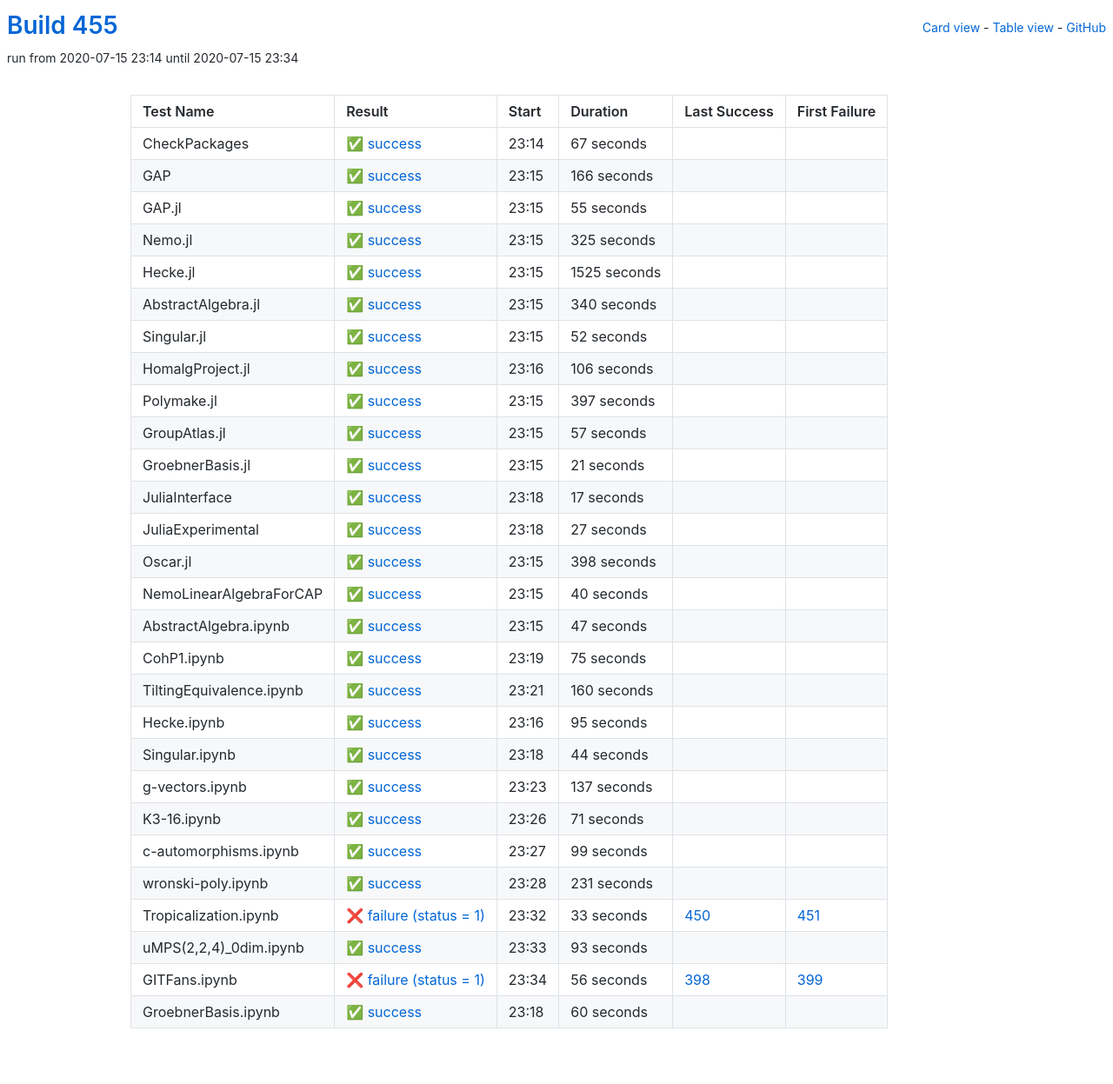
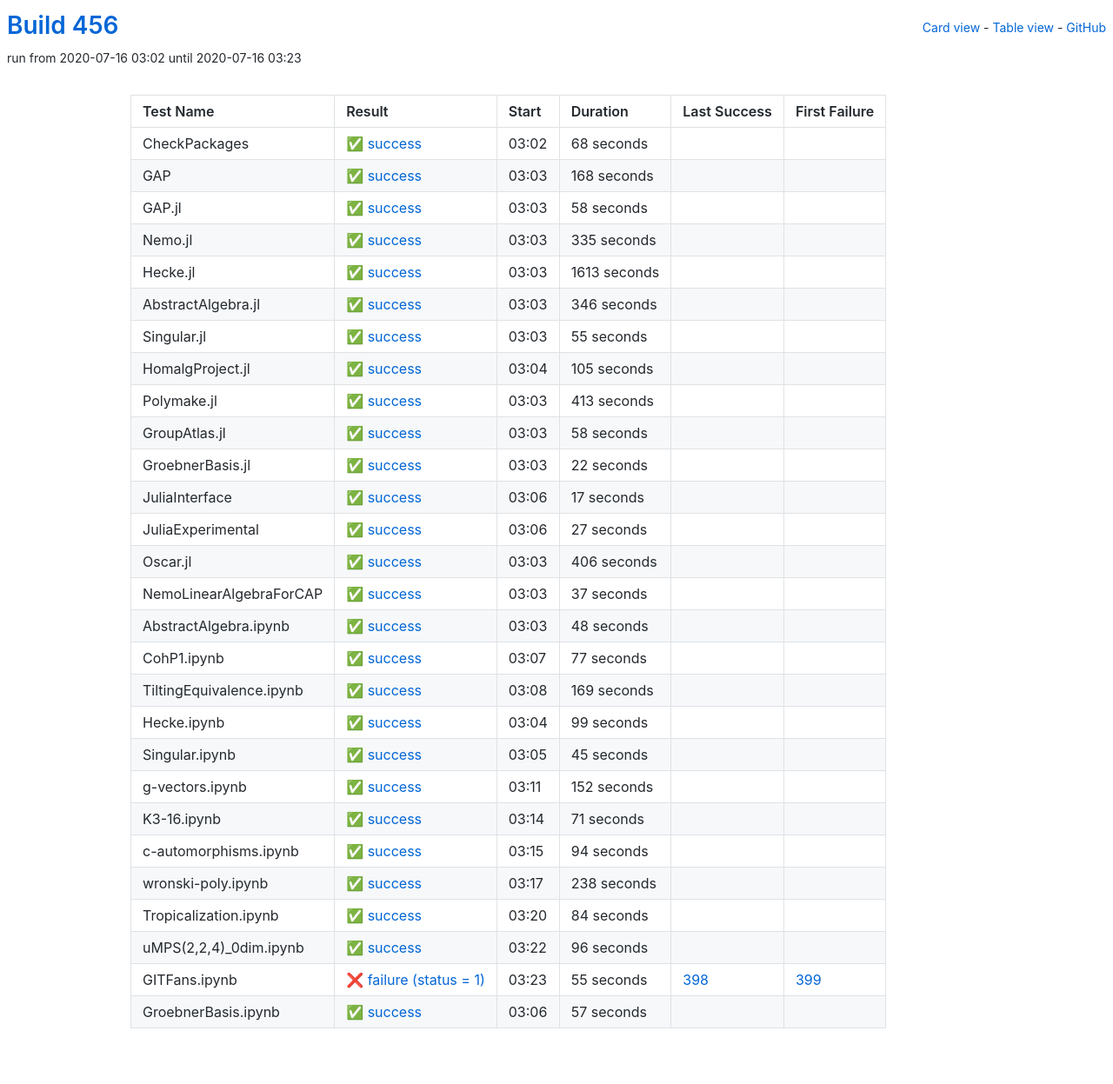
Before and after one commit to oscar-system/oscar-ci-status-stable, a Jekyll site: the page built from table.html, in a window 1280 px wide. Shown: the whole page at 87% size. Built offline with Jekyll 4.4.1, drawn with Linux system fonts in a browser that asks for light colours.

Commit message:
Build #456

```diff
--- a/_data/ci.yml
+++ b/_data/ci.yml
@@ -1,6 +1,6 @@
 ---
-build: 455
-build_url: https://oscarci.mathematik.uni-kl.de/job/oscar-stable/455/
+build: 456
+build_url: https://oscarci.mathematik.uni-kl.de/job/oscar-stable/456/
 job: oscar-stable
 organization: oscar-system
 repo: oscar-ci-status-stable
@@ -8,32 +8,80 @@ repourl: https://github.com/oscar-system/oscar-ci-status-stable
 tests:
 - name: CheckPackages
   id: checkpackages
-  log: https://oscarci.mathematik.uni-kl.de/job/oscar-stable/455/artifact/logs/build-455/CheckPackages.log
-  start: 2020-07-15 23:14
+  log: https://oscarci.mathematik.uni-kl.de/job/oscar-stable/456/artifact/logs/build-456/CheckPackages.log
+  start: 2020-07-16 03:02
   success: true
   exitcode: 0
   status: success
-  duration: 67
+  duration: 68
   last_success: false
   last_success_url:
   first_failure: false
   first_failure_url:
 - name: GAP
   id: gap
-  log: https://oscarci.mathematik.uni-kl.de/job/oscar-stable/455/artifact/logs/build-455/GAP.log
-  start: 2020-07-15 23:15
+  log: https://oscarci.mathematik.uni-kl.de/job/oscar-stable/456/artifact/logs/build-456/GAP.log
+  start: 2020-07-16 03:03
   success: true
   exitcode: 0
   status: success
-  duration: 166
+  duration: 168
   last_success: false
   last_success_url:
   first_failure: false
   first_failure_url:
 - name: GAP.jl
   id: gap-jl
-  log: https://oscarci.mathematik.uni-kl.de/job/oscar-stable/455/artifact/logs/build-455/GAP.jl.log
-  start: 2020-07-15 23:15
+  log: https://oscarci.mathematik.uni-kl.de/job/oscar-stable/456/artifact/logs/build-456/GAP.jl.log
+  start: 2020-07-16 03:03
+  success: true
+  exitcode: 0
+  status: success
+  duration: 58
+  last_success: false
+  last_success_url:
+  first_failure: false
+  first_failure_url:
+- name: Nemo.jl
+  id: nemo-jl
+  log: https://oscarci.mathematik.uni-kl.de/job/oscar-stable/456/artifact/logs/build-456/Nemo.jl.log
+  start: 2020-07-16 03:03
+  success: true
+  exitcode: 0
+  status: success
+  duration: 335
+  last_success: false
+  last_success_url:
+  first_failure: false
+  first_failure_url:
+- name: Hecke.jl
+  id: hecke-jl
+  log: https://oscarci.mathematik.uni-kl.de/job/oscar-stable/456/artifact/logs/build-456/Hecke.jl.log
+  start: 2020-07-16 03:03
+  success: true
+  exitcode: 0
+  status: success
+  duration: 1613
+  last_success: false
+  last_success_url:
+  first_failure: false
+  first_failure_url:
+- name: AbstractAlgebra.jl
+  id: abstractalgebra-jl
+  log: https://oscarci.mathematik.uni-kl.de/job/oscar-stable/456/artifact/logs/build-456/AbstractAlgebra.jl.log
+  start: 2020-07-16 03:03
+  success: true
+  exitcode: 0
+  status: success
+  duration: 346
+  last_success: false
+  last_success_url:
+  first_failure: false
+  first_failure_url:
+- name: Singular.jl
+  id: singular-jl
+  log: https://oscarci.mathematik.uni-kl.de/job/oscar-stable/456/artifact/logs/build-456/Singular.jl.log
+  start: 2020-07-16 03:03
   success: true
   exitcode: 0
   status: success
@@ -42,106 +90,58 @@ tests:
   last_success_url:
   first_failure: false
   first_failure_url:
-- name: Nemo.jl
-  id: nemo-jl
-  log: https://oscarci.mathematik.uni-kl.de/job/oscar-stable/455/artifact/logs/build-455/Nemo.jl.log
-  start: 2020-07-15 23:15
+- name: HomalgProject.jl
+  id: homalgproject-jl
+  log: https://oscarci.mathematik.uni-kl.de/job/oscar-stable/456/artifact/logs/build-456/HomalgProject.jl.log
+  start: 2020-07-16 03:04
   success: true
   exitcode: 0
   status: success
-  duration: 325
-  last_success: false
-  last_success_url:
-  first_failure: false
-  first_failure_url:
-- name: Hecke.jl
-  id: hecke-jl
-  log: https://oscarci.mathematik.uni-kl.de/job/oscar-stable/455/artifact/logs/build-455/Hecke.jl.log
-  start: 2020-07-15 23:15
-  success: true
-  exitcode: 0
-  status: success
-  duration: 1525
-  last_success: false
-  last_success_url:
-  first_failure: false
-  first_failure_url:
-- name: AbstractAlgebra.jl
-  id: abstractalgebra-jl
-  log: https://oscarci.mathematik.uni-kl.de/job/oscar-stable/455/artifact/logs/build-455/AbstractAlgebra.jl.log
-  start: 2020-07-15 23:15
-  success: true
-  exitcode: 0
-  status: success
-  duration: 340
-  last_success: false
-  last_success_url:
-  first_failure: false
-  first_failure_url:
-- name: Singular.jl
-  id: singular-jl
-  log: https://oscarci.mathematik.uni-kl.de/job/oscar-stable/455/artifact/logs/build-455/Singular.jl.log
-  start: 2020-07-15 23:15
-  success: true
-  exitcode: 0
-  status: success
-  duration: 52
-  last_success: false
-  last_success_url:
-  first_failure: false
-  first_failure_url:
-- name: HomalgProject.jl
-  id: homalgproject-jl
-  log: https://oscarci.mathematik.uni-kl.de/job/oscar-stable/455/artifact/logs/build-455/HomalgProject.jl.log
-  start: 2020-07-15 23:16
-  success: true
-  exitcode: 0
-  status: success
-  duration: 106
+  duration: 105
   last_success: false
   last_success_url:
   first_failure: false
   first_failure_url:
 - name: Polymake.jl
   id: polymake-jl
-  log: https://oscarci.mathematik.uni-kl.de/job/oscar-stable/455/artifact/logs/build-455/Polymake.jl.log
-  start: 2020-07-15 23:15
+  log: https://oscarci.mathematik.uni-kl.de/job/oscar-stable/456/artifact/logs/build-456/Polymake.jl.log
+  start: 2020-07-16 03:03
   success: true
   exitcode: 0
   status: success
-  duration: 397
+  duration: 413
   last_success: false
   last_success_url:
   first_failure: false
   first_failure_url:
 - name: GroupAtlas.jl
   id: groupatlas-jl
-  log: https://oscarci.mathematik.uni-kl.de/job/oscar-stable/455/artifact/logs/build-455/GroupAtlas.jl.log
-  start: 2020-07-15 23:15
+  log: https://oscarci.mathematik.uni-kl.de/job/oscar-stable/456/artifact/logs/build-456/GroupAtlas.jl.log
+  start: 2020-07-16 03:03
   success: true
   exitcode: 0
   status: success
-  duration: 57
+  duration: 58
   last_success: false
   last_success_url:
   first_failure: false
   first_failure_url:
 - name: GroebnerBasis.jl
   id: groebnerbasis-jl
-  log: https://oscarci.mathematik.uni-kl.de/job/oscar-stable/455/artifact/logs/build-455/GroebnerBasis.jl.log
-  start: 2020-07-15 23:15
+  log: https://oscarci.mathematik.uni-kl.de/job/oscar-stable/456/artifact/logs/build-456/GroebnerBasis.jl.log
+  start: 2020-07-16 03:03
   success: true
   exitcode: 0
   status: success
-  duration: 21
+  duration: 22
   last_success: false
   last_success_url:
   first_failure: false
   first_failure_url:
 - name: JuliaInterface
   id: juliainterface
-  log: https://oscarci.mathematik.uni-kl.de/job/oscar-stable/455/artifact/logs/build-455/JuliaInterface.log
-  start: 2020-07-15 23:18
+  log: https://oscarci.mathematik.uni-kl.de/job/oscar-stable/456/artifact/logs/build-456/JuliaInterface.log
+  start: 2020-07-16 03:06
   success: true
   exitcode: 0
   status: success
@@ -152,8 +152,8 @@ tests:
   first_failure_url:
 - name: JuliaExperimental
   id: juliaexperimental
-  log: https://oscarci.mathematik.uni-kl.de/job/oscar-stable/455/artifact/logs/build-455/JuliaExperimental.log
-  start: 2020-07-15 23:18
+  log: https://oscarci.mathematik.uni-kl.de/job/oscar-stable/456/artifact/logs/build-456/JuliaExperimental.log
+  start: 2020-07-16 03:06
   success: true
   exitcode: 0
   status: success
@@ -164,104 +164,104 @@ tests:
   first_failure_url:
 - name: Oscar.jl
   id: oscar-jl
-  log: https://oscarci.mathematik.uni-kl.de/job/oscar-stable/455/artifact/logs/build-455/Oscar.jl.log
-  start: 2020-07-15 23:15
+  log: https://oscarci.mathematik.uni-kl.de/job/oscar-stable/456/artifact/logs/build-456/Oscar.jl.log
+  start: 2020-07-16 03:03
   success: true
   exitcode: 0
   status: success
-  duration: 398
+  duration: 406
   last_success: false
   last_success_url:
   first_failure: false
   first_failure_url:
 - name: NemoLinearAlgebraForCAP
   id: nemolinearalgebraforcap
-  log: https://oscarci.mathematik.uni-kl.de/job/oscar-stable/455/artifact/logs/build-455/NemoLinearAlgebraForCAP.log
-  start: 2020-07-15 23:15
+  log: https://oscarci.mathematik.uni-kl.de/job/oscar-stable/456/artifact/logs/build-456/NemoLinearAlgebraForCAP.log
+  start: 2020-07-16 03:03
   success: true
   exitcode: 0
   status: success
-  duration: 40
+  duration: 37
   last_success: false
   last_success_url:
   first_failure: false
   first_failure_url:
 - name: AbstractAlgebra.ipynb
   id: abstractalgebra-ipynb
-  log: https://oscarci.mathematik.uni-kl.de/job/oscar-stable/455/artifact/logs/build-455/AbstractAlgebra.ipynb.log
-  start: 2020-07-15 23:15
+  log: https://oscarci.mathematik.uni-kl.de/job/oscar-stable/456/artifact/logs/build-456/AbstractAlgebra.ipynb.log
+  start: 2020-07-16 03:03
   success: true
   exitcode: 0
   status: success
-  duration: 47
+  duration: 48
   last_success: false
   last_success_url:
   first_failure: false
   first_failure_url:
 - name: CohP1.ipynb
   id: cohp1-ipynb
-  log: https://oscarci.mathematik.uni-kl.de/job/oscar-stable/455/artifact/logs/build-455/CohP1.ipynb.log
-  start: 2020-07-15 23:19
+  log: https://oscarci.mathematik.uni-kl.de/job/oscar-stable/456/artifact/logs/build-456/CohP1.ipynb.log
+  start: 2020-07-16 03:07
   success: true
   exitcode: 0
   status: success
-  duration: 75
+  duration: 77
   last_success: false
   last_success_url:
   first_failure: false
   first_failure_url:
 - name: TiltingEquivalence.ipynb
   id: tiltingequivalence-ipynb
-  log: https://oscarci.mathematik.uni-kl.de/job/oscar-stable/455/artifact/logs/build-455/TiltingEquivalence.ipynb.log
-  start: 2020-07-15 23:21
+  log: https://oscarci.mathematik.uni-kl.de/job/oscar-stable/456/artifact/logs/build-456/TiltingEquivalence.ipynb.log
+  start: 2020-07-16 03:08
   success: true
   exitcode: 0
   status: success
-  duration: 160
+  duration: 169
   last_success: false
   last_success_url:
   first_failure: false
   first_failure_url:
 - name: Hecke.ipynb
   id: hecke-ipynb
-  log: https://oscarci.mathematik.uni-kl.de/job/oscar-stable/455/artifact/logs/build-455/Hecke.ipynb.log
-  start: 2020-07-15 23:16
+  log: https://oscarci.mathematik.uni-kl.de/job/oscar-stable/456/artifact/logs/build-456/Hecke.ipynb.log
+  start: 2020-07-16 03:04
   success: true
   exitcode: 0
   status: success
-  duration: 95
+  duration: 99
   last_success: false
   last_success_url:
   first_failure: false
   first_failure_url:
 - name: Singular.ipynb
   id: singular-ipynb
-  log: https://oscarci.mathematik.uni-kl.de/job/oscar-stable/455/artifact/logs/build-455/Singular.ipynb.log
-  start: 2020-07-15 23:18
+  log: https://oscarci.mathematik.uni-kl.de/job/oscar-stable/456/artifact/logs/build-456/Singular.ipynb.log
+  start: 2020-07-16 03:05
   success: true
   exitcode: 0
   status: success
-  duration: 44
+  duration: 45
   last_success: false
   last_success_url:
   first_failure: false
   first_failure_url:
 - name: g-vectors.ipynb
   id: g-vectors-ipynb
-  log: https://oscarci.mathematik.uni-kl.de/job/oscar-stable/455/artifact/logs/build-455/g-vectors.ipynb.log
-  start: 2020-07-15 23:23
+  log: https://oscarci.mathematik.uni-kl.de/job/oscar-stable/456/artifact/logs/build-456/g-vectors.ipynb.log
+  start: 2020-07-16 03:11
   success: true
   exitcode: 0
   status: success
-  duration: 137
+  duration: 152
   last_success: false
   last_success_url:
   first_failure: false
   first_failure_url:
 - name: K3-16.ipynb
   id: k3-16-ipynb
-  log: https://oscarci.mathematik.uni-kl.de/job/oscar-stable/455/artifact/logs/build-455/K3-16.ipynb.log
-  start: 2020-07-15 23:26
+  log: https://oscarci.mathematik.uni-kl.de/job/oscar-stable/456/artifact/logs/build-456/K3-16.ipynb.log
+  start: 2020-07-16 03:14
   success: true
   exitcode: 0
   status: success
@@ -272,72 +272,72 @@ tests:
   first_failure_url:
 - name: c-automorphisms.ipynb
   id: c-automorphisms-ipynb
-  log: https://oscarci.mathematik.uni-kl.de/job/oscar-stable/455/artifact/logs/build-455/c-automorphisms.ipynb.log
-  start: 2020-07-15 23:27
+  log: https://oscarci.mathematik.uni-kl.de/job/oscar-stable/456/artifact/logs/build-456/c-automorphisms.ipynb.log
+  start: 2020-07-16 03:15
   success: true
   exitcode: 0
   status: success
-  duration: 99
+  duration: 94
   last_success: false
   last_success_url:
   first_failure: false
   first_failure_url:
 - name: wronski-poly.ipynb
   id: wronski-poly-ipynb
-  log: https://oscarci.mathematik.uni-kl.de/job/oscar-stable/455/artifact/logs/build-455/wronski-poly.ipynb.log
-  start: 2020-07-15 23:28
+  log: https://oscarci.mathematik.uni-kl.de/job/oscar-stable/456/artifact/logs/build-456/wronski-poly.ipynb.log
+  start: 2020-07-16 03:17
   success: true
   exitcode: 0
   status: success
-  duration: 231
+  duration: 238
   last_success: false
   last_success_url:
   first_failure: false
   first_failure_url:
 - name: Tropicalization.ipynb
   id: tropicalization-ipynb
-  log: https://oscarci.mathematik.uni-kl.de/job/oscar-stable/455/artifact/logs/build-455/Tropicalization.ipynb.log
-  start: 2020-07-15 23:32
-  success: false
-  exitcode: 1
-  status: failure
-  duration: 33
-  last_success: 450
-  last_success_url: https://oscarci.mathematik.uni-kl.de/job/oscar-stable/450/
-  first_failure: 451
-  first_failure_url: https://oscarci.mathematik.uni-kl.de/job/oscar-stable/451/
-- name: uMPS(2,2,4)_0dim.ipynb
-  id: umps-2-2-4-0dim-ipynb
-  log: https://oscarci.mathematik.uni-kl.de/job/oscar-stable/455/artifact/logs/build-455/uMPS-2-2-4-_0dim.ipynb.log
-  start: 2020-07-15 23:33
+  log: https://oscarci.mathematik.uni-kl.de/job/oscar-stable/456/artifact/logs/build-456/Tropicalization.ipynb.log
+  start: 2020-07-16 03:20
   success: true
   exitcode: 0
   status: success
-  duration: 93
+  duration: 84
+  last_success: false
+  last_success_url:
+  first_failure: false
+  first_failure_url:
+- name: uMPS(2,2,4)_0dim.ipynb
+  id: umps-2-2-4-0dim-ipynb
+  log: https://oscarci.mathematik.uni-kl.de/job/oscar-stable/456/artifact/logs/build-456/uMPS-2-2-4-_0dim.ipynb.log
+  start: 2020-07-16 03:22
+  success: true
+  exitcode: 0
+  status: success
+  duration: 96
   last_success: false
   last_success_url:
   first_failure: false
   first_failure_url:
 - name: GITFans.ipynb
   id: gitfans-ipynb
-  log: https://oscarci.mathematik.uni-kl.de/job/oscar-stable/455/artifact/logs/build-455/GITFans.ipynb.log
-  start: 2020-07-15 23:34
+  log: https://oscarci.mathematik.uni-kl.de/job/oscar-stable/456/artifact/logs/build-456/GITFans.ipynb.log
+  start: 2020-07-16 03:23
   success: false
   exitcode: 1
   status: failure
-  duration: 56
+  duration: 55
   last_success: 398
   last_success_url: https://oscarci.mathematik.uni-kl.de/job/oscar-stable/398/
   first_failure: 399
   first_failure_url: https://oscarci.mathematik.uni-kl.de/job/oscar-stable/399/
 - name: GroebnerBasis.ipynb
   id: groebnerbasis-ipynb
-  log: https://oscarci.mathematik.uni-kl.de/job/oscar-stable/455/artifact/logs/build-455/GroebnerBasis.ipynb.log
-  start: 2020-07-15 23:18
+  log: https://oscarci.mathematik.uni-kl.de/job/oscar-stable/456/artifact/logs/build-456/GroebnerBasis.ipynb.log
+  start: 2020-07-16 03:06
   success: true
   exitcode: 0
   status: success
-  duration: 60
+  duration: 57
   last_success: false
   last_success_url:
   first_failure: false
```
Also changed, not shown: README.md.
